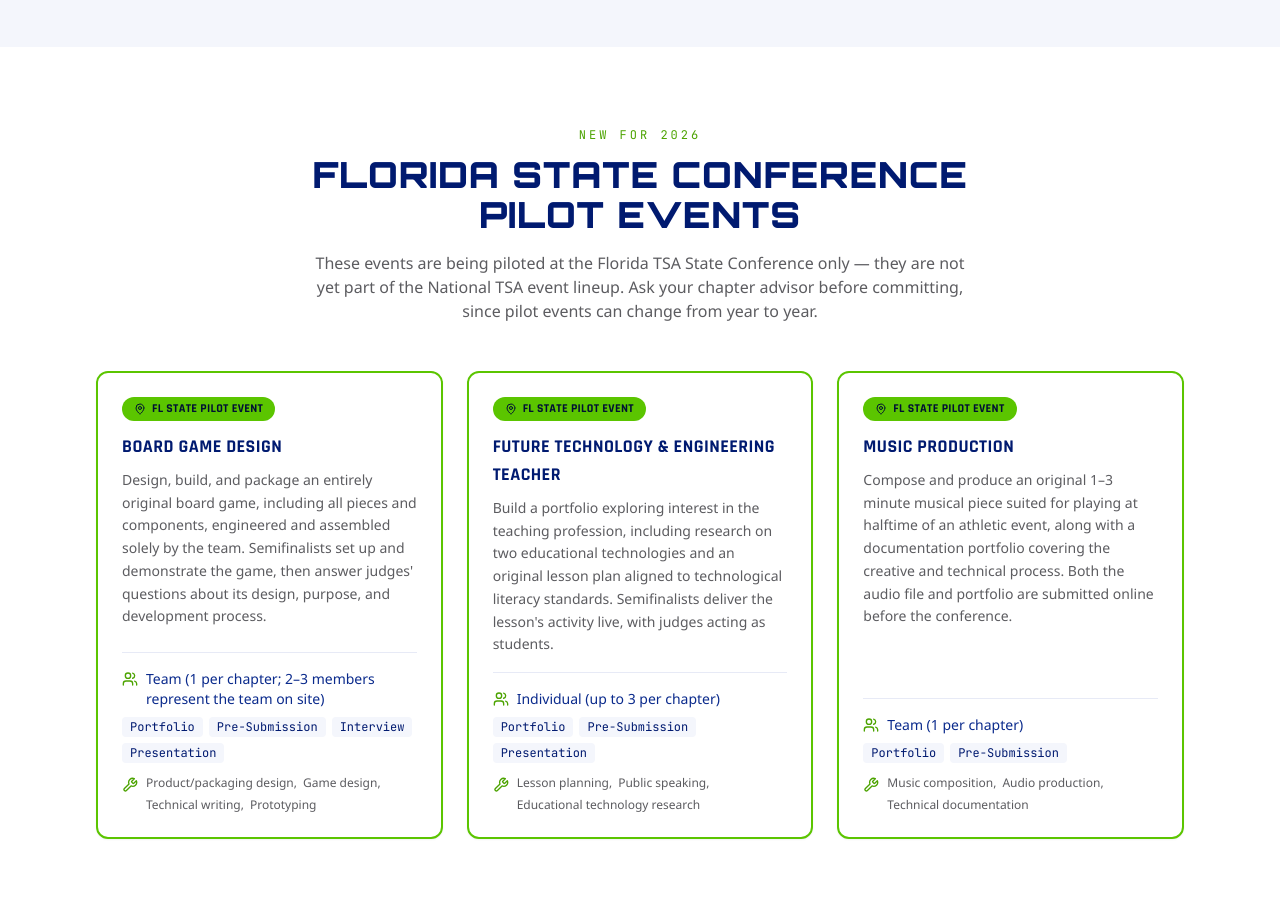
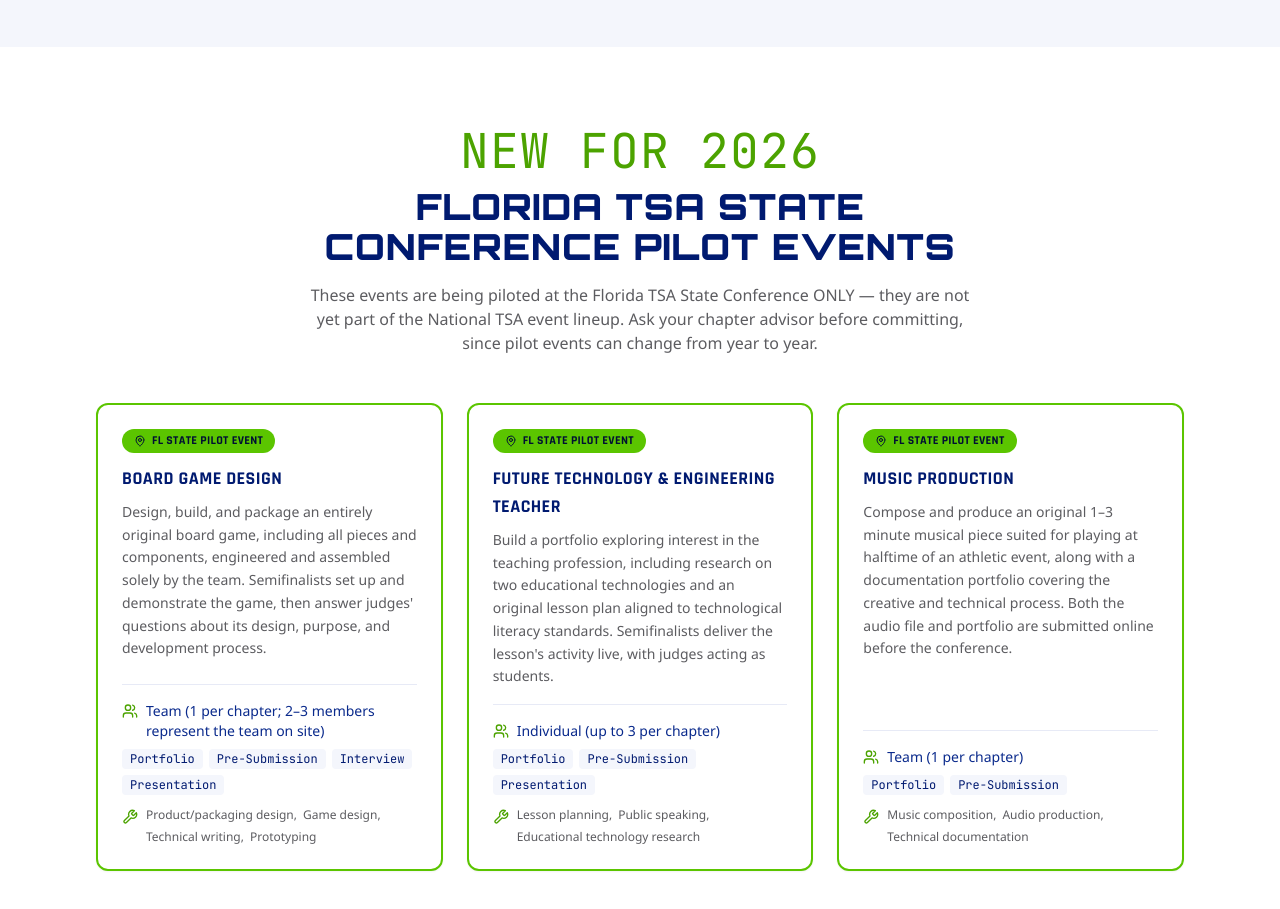
Before and after one commit to amunroe01/gcatsa-website, a Next.js app: page /events in a window 1280 px wide. Shown: the part 7240-8149 px from the top of the page. Built offline with nearby package versions, Linux system fonts and the light colour scheme.

Commit message:
Update event titles and styling in PilotEvents component

```diff
--- a/components/events/PilotEvents.tsx
+++ b/components/events/PilotEvents.tsx
@@ -7,13 +7,13 @@
     <section className="bg-white py-16 sm:py-20" aria-labelledby="pilot-events-heading">
       <div className="mx-auto max-w-6xl px-4 sm:px-6 lg:px-8">
         <Reveal className="mx-auto max-w-2xl text-center">
-          <p className="eyebrow justify-center">New For 2026</p>
+          <p className="eyebrow justify-center text-4xl tracking-wide sm:text-5xl">New For 2026</p>
           <h2 id="pilot-events-heading" className="mt-3 text-3xl font-black text-navy-800 sm:text-4xl">
-            Florida State Conference Pilot Events
+            Florida TSA State Conference Pilot Events
           </h2>
           <p className="mt-4 font-body text-steel-700">
             These events are being piloted at the Florida TSA State Conference
-            only — they are not yet part of the National TSA event lineup.
+            ONLY — they are not yet part of the National TSA event lineup.
             Ask your chapter advisor before committing, since pilot events
             can change from year to year.
           </p>
```
